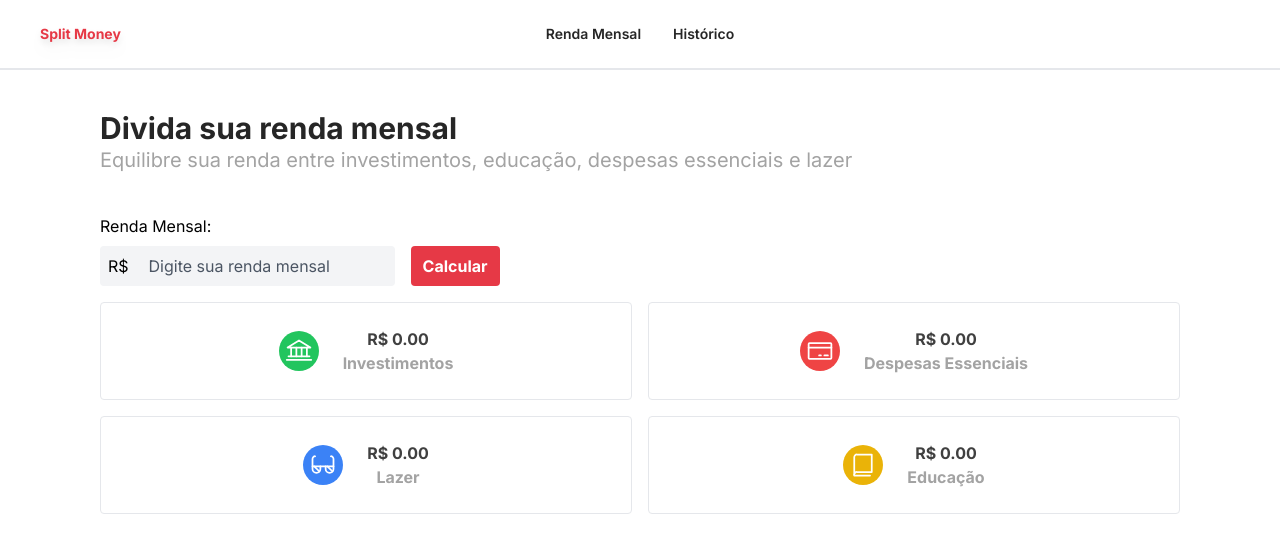
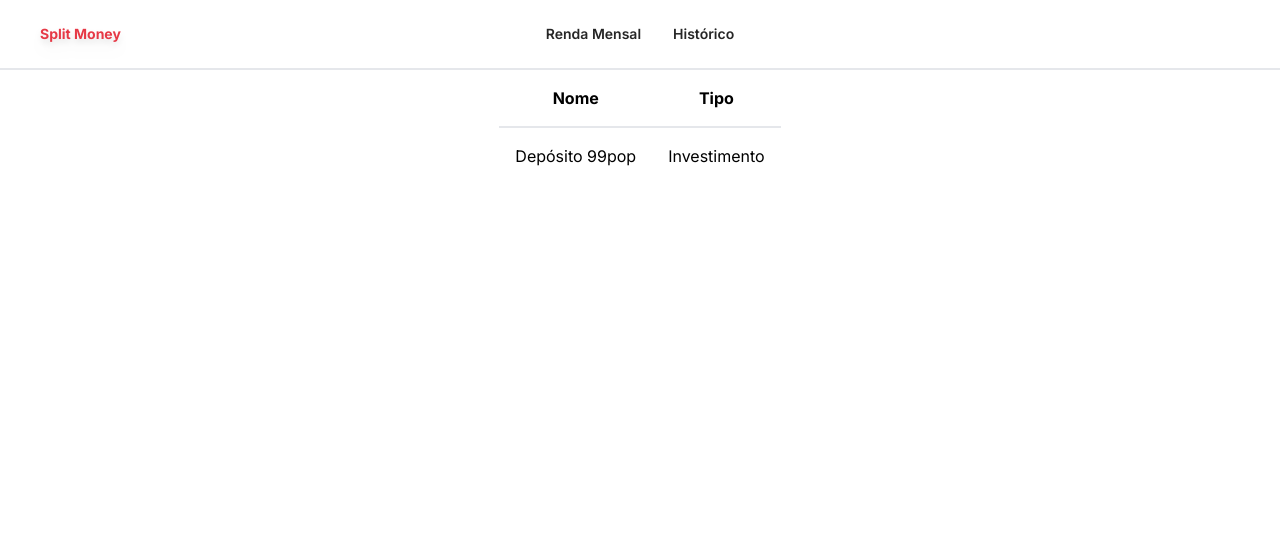
Before and after one commit to Cavalheiro-S/split-money, a React (Vite) app: page /history in a window 1280 px wide. Shown: the top 552 px of the page. Built offline with nearby package versions, Linux system fonts and the light colour scheme.

Commit message:
Add routes to 'Renda Mensal' and 'Historico'

```diff
--- a/package.json
+++ b/package.json
@@ -9,12 +9,15 @@
     "preview": "vite preview"
   },
   "dependencies": {
+    "@radix-ui/react-accordion": "^1.0.1",
     "@radix-ui/react-hover-card": "^1.0.2",
+    "@radix-ui/react-select": "^1.1.1",
     "@radix-ui/react-slot": "^1.0.1",
     "clsx": "^1.2.1",
     "phosphor-react": "^1.4.1",
     "react": "^18.2.0",
-    "react-dom": "^18.2.0"
+    "react-dom": "^18.2.0",
+    "react-router-dom": "^6.4.2"
   },
   "devDependencies": {
     "@types/react": "^18.0.17",
--- a/src/App.tsx
+++ b/src/App.tsx
@@ -1,11 +1,9 @@
-import Main from "./Pages/Main"
+import { AppRoutes } from "./Routes"
 
 function App() {
 
   return (
-    <>
-      <Main />
-    </>
+    <AppRoutes />
   )
 }
 
--- a/src/Components/Card/index.tsx
+++ b/src/Components/Card/index.tsx
@@ -19,11 +19,13 @@ interface CardIconProps {
 export const CardRoot = ({ title, subTitle, children, className }: CardProps) => {
 
   return (
-    <div className={clsx('flex rounded border justify-center items-center gap-6 p-6', className)}>
-      {children}
-      <div className="flex flex-col items-center">
-        <span className='font-bold text-neutral-700'>{title}</span>
-        <span className="font-bold text-neutral-400">{subTitle}</span>
+    <div className={clsx('flex rounded border justify-center items-center p-6', className)}>
+      <div className="flex w-64 items-center gap-6">
+        {children}
+        <div className="flex flex-col items-start">
+          <span className='font-bold text-neutral-700'>{title}</span>
+          <span className="font-bold text-neutral-400">{subTitle}</span>
+        </div>
       </div>
     </div>
   )
--- a/src/Components/Header/index.tsx
+++ b/src/Components/Header/index.tsx
@@ -1,34 +1,41 @@
+import clsx from "clsx"
+import { Link } from "react-router-dom"
+
+interface HeaderProps {
+    className?: string,
+}
+
 type linkType = {
     title: string,
     url: string
 }
 
-export default function Header() {
+export default function Header({ className }: HeaderProps) {
 
     const links: linkType[] = [
         {
             title: "Renda Mensal",
-            url: "",
+            url: "/monthRevenue",
         },
         {
             title: "Histórico",
-            url: "",
+            url: "/history",
         }
     ]
 
     const renderLinks = (link: linkType) => {
         return (
             <li>
-                <a href={link.url} className="px-4 py-1 rounded font-semibold">
+                <Link to={link.url} className="px-4 py-1 rounded font-semibold">
                     {link.title}
-                </a>
+                </Link>
             </li>
         )
     }
 
 
     return (
-        <header className="py-6 md:px-10 px-4 border-b-2 grid grid-cols-2 items-center md:grid-cols-3">
+        <header className={clsx("py-6 md:px-10 px-4 border-b-2 grid grid-cols-2 items-center md:grid-cols-3", className)} >
             <span className="font-bold text-primary drop-shadow-lg text-sm ">Split Money</span>
             <div className="flex items-center justify-center text-sm text-neutral-800 col-start-2">
                 <ul className="flex items-center justify-items-center">
--- /dev/null
+++ b/src/Components/Table/index.tsx
@@ -0,0 +1,22 @@
+import { ReactNode } from "react"
+
+interface TableProps {
+    headers: string[],
+    children: ReactNode,
+}
+
+
+export function Table({ headers, children }: TableProps) {
+    return (
+        <table className='table-auto'>
+            <thead className="border-b-2">
+                {headers.map(header => {
+                    return <th className="p-4">{header}</th>
+                })}
+            </thead>
+            <tbody>
+                {children}
+            </tbody>
+        </table>
+    )
+}
--- /dev/null
+++ b/src/Pages/History.tsx
@@ -0,0 +1,12 @@
+import { Table } from '../Components/Table'
+
+export default function History() {
+    return (
+        <Table headers={["Nome", "Tipo"]}>
+            <tr>
+                <td className='p-4'>Depósito 99pop</td>
+                <td className='p-4'>Investimento</td>
+            </tr>
+        </Table>
+    )
+}
--- a/src/Pages/Main.tsx
+++ b/src/Pages/Main.tsx
@@ -1,11 +1,11 @@
 import Header from "../Components/Header";
-import MonthRevenue from "./MonthRevenue";
+import { Outlet } from "react-router-dom";
 
 export default function Main() {
     return (
-        <>
-            <Header />
-            <MonthRevenue />
-        </>
+        <div className="flex flex-col items-center">
+            <Header className="w-screen" />
+            <Outlet />
+        </div>
     )
 }
--- a/src/Pages/MonthRevenue.tsx
+++ b/src/Pages/MonthRevenue.tsx
@@ -1,8 +1,15 @@
 import * as HoverCard from "@radix-ui/react-hover-card"
+import * as Select from '@radix-ui/react-select';
+import * as Accordion from '@radix-ui/react-accordion';
 import { Bank, Book, CreditCard, Sunglasses } from 'phosphor-react';
 import { ChangeEvent, FormEvent, KeyboardEvent, ReactNode, useState } from 'react';
 import { Card } from '../Components/Card';
 import { NumberInput, NumberInputAddorn } from '../Components/NumberInput';
+import clsx from "clsx";
+
+interface MonthRevenueProps {
+    className?: string
+}
 
 interface CardValueProps {
     value: string,
@@ -12,7 +19,7 @@ interface CardValueProps {
     description: string,
 }
 
-export default function MonthRevenue() {
+export default function MonthRevenue({ className }: MonthRevenueProps) {
 
     const [rendaMensal, setRendaMensal] = useState<number | string>("");
 
@@ -28,28 +35,28 @@ export default function MonthRevenue() {
             name: "Investimentos",
             iconBGColor: "green",
             icon: <Bank />,
-            description: "Dinheiro alocado em renda fixa , renda variável , ou guardado em bancos digitais"
+            description: "Dinheiro alocado em renda fixa , renda variável , ou guardado em bancos digitais."
         },
         {
             value: "R$ " + despEssenciaisValor.toFixed(2),
             name: "Despesas Essenciais",
             iconBGColor: "red",
             icon: <CreditCard />,
-            description: "Dinheiro necessário para despesas que não podem ser substituídas ou cortadas"
+            description: "Dinheiro necessário para despesas que não podem ser substituídas ou cortadas."
         },
         {
             value: "R$ " + lazerValor.toFixed(2),
             name: "Lazer",
             iconBGColor: "blue",
             icon: <Sunglasses />,
-            description: "Quantia reservada para gastos relacionados a diversão"
+            description: "Quantia reservada para gastos relacionados a diversão."
         },
         {
             value: "R$ " + educacaoValor.toFixed(2),
             name: "Educação",
             iconBGColor: "yellow",
             icon: <Book />,
-            description: "Destinado a compra de cursos, livros, palestras e outras coisas relacionadas a desenvolvimento pessoal"
+            description: "Destinado a compra de cursos, livros, palestras e outras coisas relacionadas a desenvolvimento pessoal."
         },
     ]
 
@@ -86,23 +93,26 @@ export default function MonthRevenue() {
 
     const renderCards = (card: CardValueProps) => {
         return (
-            <HoverCard.Root >
-                <HoverCard.Trigger>
-                    <Card.Root className='hover:shadow-md transition' title={card.value} subTitle={card.name}>
-                        <Card.Icon IconBGColor={card.iconBGColor} icon={card.icon} />
-                    </Card.Root>
-                </HoverCard.Trigger>
-                <HoverCard.Portal>
-                    <HoverCard.Content className="bg-white rounded w-48 p-4 border-2">
-                        <HoverCard.Arrow />
+            <Accordion.Root type="multiple" className="w-full md:w-72">
+                <Accordion.Item value="item-1">
+                    <Accordion.Header>
+                        <Accordion.Trigger className="w-full">
+                            <Card.Root className='hover:shadow-md transition' title={card.value} subTitle={card.name}>
+                                <Card.Icon IconBGColor={card.iconBGColor} icon={card.icon} />
+                            </Card.Root>
+                        </Accordion.Trigger>
+                    </Accordion.Header>
+                    <Accordion.Content className="border-x-2 border-b-2 p-4 md:h-40">
+                        <h3 className="font-bold text-neutral-700">Descrição</h3>
                         {card.description}
-                    </HoverCard.Content>
-                </HoverCard.Portal>
-            </HoverCard.Root>
+                    </Accordion.Content>
+                </Accordion.Item>
+            </Accordion.Root>
+
         )
     }
     return (
-        <div className='my-10 mx-4 md:mx-[100px] flex flex-col'>
+        <div className={clsx('my-10 mx-4 flex flex-col xl:w-3/6', className)}>
             <h2 className=' md:mx-0 font-bold text-3xl text-neutral-800'>Divida sua renda mensal</h2>
             <h3 className=' md:mx-0 text-neutral-400 text-xl mb-10'>Equilibre sua renda entre investimentos, educação, despesas essenciais e lazer</h3>
             <div className="flex flex-col md:flex md:flex-row md:items-end gap-4">
@@ -115,7 +125,7 @@ export default function MonthRevenue() {
                 </div>
                 <button onClick={evento => handleClick(evento)} className='bg-primary font-bold md:w:fit px-3 py-1 h-10 text-white rounded hover:bg-primary-hover transition'>Calcular</button>
             </div>
-            <div className='md:grid flex flex-col grid-cols-2 grid-rows-2 gap-4 pt-4  md:mx-0'>
+            <div className='flex gap-4 pt-4 flex-wrap md:mx-0'>
                 {cardsInfo.map(renderCards)}
             </div>
 
--- /dev/null
+++ b/src/Routes.tsx
@@ -0,0 +1,19 @@
+import { BrowserRouter, Route, Routes } from "react-router-dom";
+import History from "./Pages/History";
+import Main from "./Pages/Main";
+import MonthRevenue from "./Pages/MonthRevenue";
+
+
+export const AppRoutes = () => {
+
+    return (
+        <BrowserRouter>
+            <Routes>
+                <Route path="/" element={<Main />}>
+                    <Route path="/monthRevenue" element={<MonthRevenue />} />
+                    <Route path="/history" element={<History />} />
+                </Route>
+            </Routes>
+        </BrowserRouter>
+    )
+}
```
Also changed, not shown: 1 other file (tests, documents, lock files or other folders).
